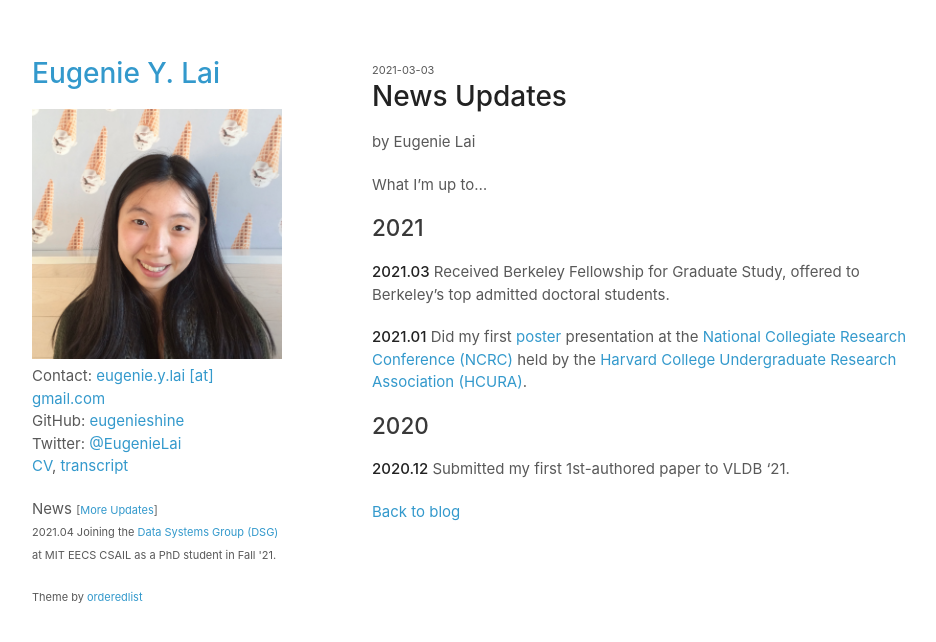
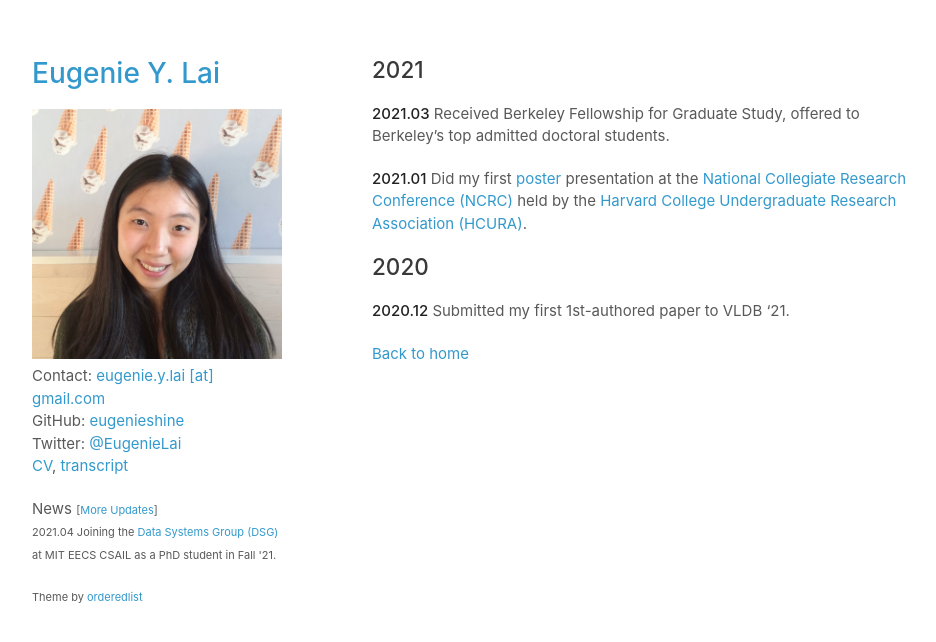
Before and after one commit to eugenielai/eugenielai.github.io, a Jekyll site: the page built from posts/updates.md, in a window 1280 px wide. Shown: the top 642 px of the page, without its empty margins (158-1094 px from the left). Built offline with Jekyll 4.4.1, drawn with Linux system fonts in a browser that asks for light colours; a script that is not in the unit is left out.

```diff
--- a/posts/updates.md
+++ b/posts/updates.md
@@ -1,12 +1,10 @@
 ---
 title: News Updates
-layout: post
+layout: default
 author: Eugenie Lai
 date: 2021-03-03
 
 ---
-
-What I'm up to...
 
 ## 2021
 
@@ -18,4 +16,4 @@ What I'm up to...
 
 **2020.12** Submitted my first 1st-authored paper to VLDB '21.
 
-[Back to blog](../blog.html)
+[Back to home](/)
```
Also changed, not shown: blog.md (+0 -4 lines).
